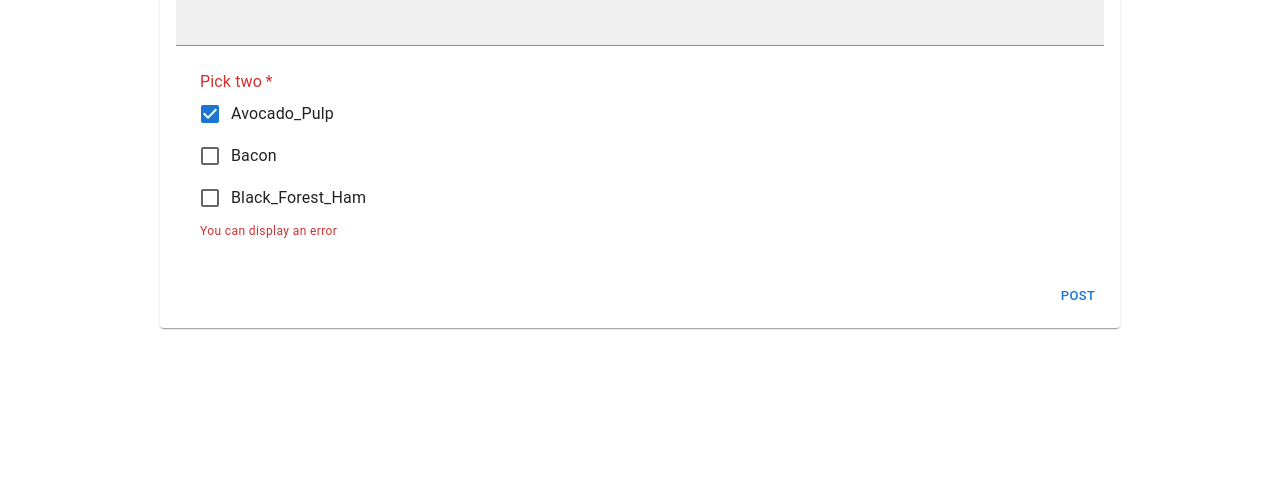
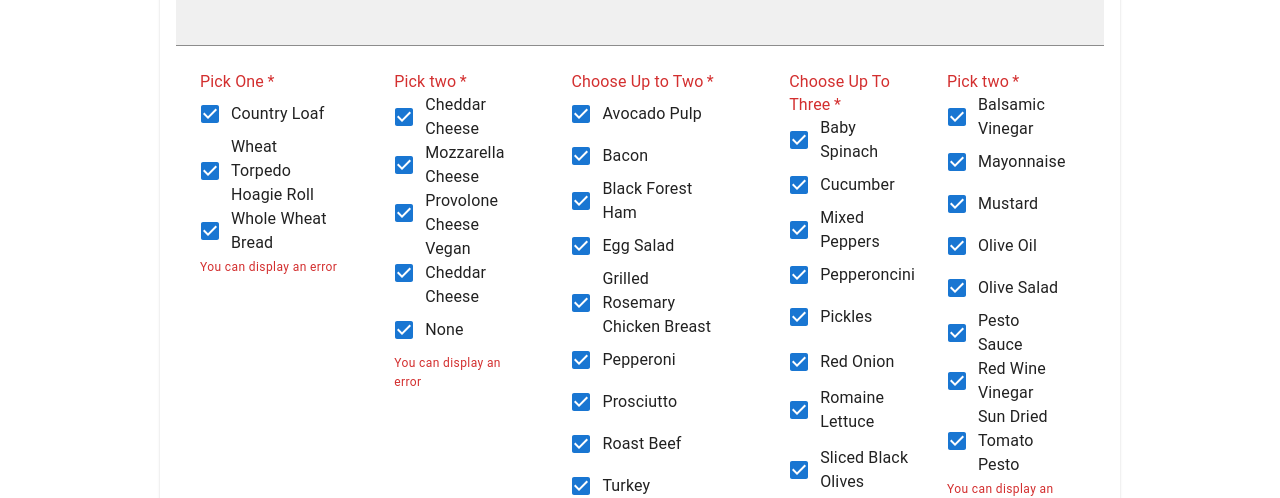
Before and after one commit to CroudsourcedCombos/main, a Next.js app in the folder frontend/: page /add-review in a window 1280 px wide. Shown: the part 311-809 px from the top of the page. Built offline with nearby package versions, Linux system fonts and the light colour scheme; no server answers.

Commit message:
Checkboxes for all options for building your own sandwich are now displayed, the checkboxes need to be properly implemented to un check and save the options of the user

```diff
--- a/frontend/components/foodCheckboxes.js
+++ b/frontend/components/foodCheckboxes.js
@@ -7,17 +7,51 @@ import FormControlLabel from "@mui/material/FormControlLabel";
 import FormHelperText from "@mui/material/FormHelperText";
 import Checkbox from "@mui/material/Checkbox";
 
+const Foods = {
+  BREADS: ["Country Loaf", "Wheat Torpedo Hoagie Roll", "Whole Wheat Bread"],
+  CHEESES: [
+    "Cheddar Cheese",
+    "Mozzarella Cheese",
+    "Provolone Cheese",
+    "Vegan Cheddar Cheese",
+    "None",
+  ],
+  TOPPINGS: [
+    "Avocado Pulp",
+    "Bacon",
+    "Black Forest Ham",
+    "Egg Salad",
+    "Grilled Rosemary Chicken Breast",
+    "Pepperoni",
+    "Prosciutto",
+    "Roast Beef",
+    "Turkey",
+  ],
+  ADD_ONS: [
+    "Baby Spinach",
+    "Cucumber",
+    "Mixed Peppers",
+    "Pepperoncini",
+    "Pickles",
+    "Red Onion",
+    "Romaine Lettuce",
+    "Sliced Black Olives",
+    "Sliced Jalepeno",
+    "Tomatoes",
+  ],
+  SPREADS: [
+    "Balsamic Vinegar",
+    "Mayonnaise",
+    "Mustard",
+    "Olive Oil",
+    "Olive Salad",
+    "Pesto Sauce",
+    "Red Wine Vinegar",
+    "Sun Dried Tomato Pesto",
+  ],
+};
+
 export default function CheckboxesGroup() {
-  const Bread = ["Country Loaf", "Wheat Torpedo Hoagie Roll", "Whole Wheat Bread"]
-  const Cheese = ["Cheddar Cheese", "Mozzarella Cheese", "Provolone Cheese", "Vegan Cheddar Cheese", "None"]
-  const Toppings = ["Avocado Pulp", "Bacon", "Black Forest Ham", "Egg Salad", "Grilled Rosemary Chicken Breast",
-    "Pepperoni", "Prosciutto", "Roast Beef", "Turkey"];
-  const Add_Ons=["Baby Spinach", "Cucumber", "Mixed Peppers", "Pepperoncini", "Pickles", "Red Onion", "Romaine Lettuce",
-    "Sliced Black Olives", "Sliced Jalepeno", "Tomatoes"];
-  const Spreads_and_Condiments =["Balsamic Vinegar", "Mayonnaise", "Mustard", "Olive Oil", "Olive Salad", "Pesto Sauce",
-    "Red Wine Vinegar", "Sun Dried Tomato Pesto"]
-
-
   const [state, setState] = React.useState({
     Avocado_Pulp: true,
     Bacon: false,
@@ -37,30 +71,34 @@ export default function CheckboxesGroup() {
 
   return (
     <Box sx={{ display: "flex" }}>
-      {/* <FormControl sx={{ m: 3 }} component="fieldset" variant="standard">
-        <FormLabel component="legend">Assign responsibility</FormLabel>
+      <FormControl
+        required
+        error={error}
+        component="fieldset"
+        sx={{ m: 3 }}
+        variant="standard"
+      >
+        <FormLabel component="legend">Pick One</FormLabel>
         <FormGroup>
+          {Foods.BREADS.map((bread, index) => {
+            return (
               <FormControlLabel
+                key={index}
                 control={
-              <Checkbox checked={Avocado_Pulp} onChange={handleChange} name="Avocado_Pulp" />
+                  <Checkbox
+                    checked={bread}
+                    onChange={handleChange}
+                    name={bread}
+                  />
                 }
-            label="Avocado_Pulp Gray"
+                label={bread}
               />
-          <FormControlLabel
-            control={
-              <Checkbox checked={Bacon} onChange={handleChange} name="Bacon" />
-            }
-            label="Bacon Killian"
-          />
-          <FormControlLabel
-            control={
-              <Checkbox checked={Black_Forest_Ham} onChange={handleChange} name="Black_Forest_Ham" />
-            }
-            label="Black_Forest_Ham Llorca"
-          />
+            );
+          })}
         </FormGroup>
-        <FormHelperText>Be careful</FormHelperText>
-      </FormControl> */}
+        <FormHelperText>You can display an error</FormHelperText>
+      </FormControl>
+
       <FormControl
         required
         error={error}
@@ -70,33 +108,102 @@ export default function CheckboxesGroup() {
       >
         <FormLabel component="legend">Pick two</FormLabel>
         <FormGroup>
-          {}
+          {Foods.CHEESES.map((bread, index) => {
+            return (
               <FormControlLabel
+                key={index}
                 control={
                   <Checkbox
-                checked={Avocado_Pulp}
+                    checked={bread}
                     onChange={handleChange}
-                name="Avocado_Pulp"
+                    name={bread}
                   />
                 }
-            label="Avocado_Pulp"
+                label={bread}
               />
+            );
+          })}
+        </FormGroup>
+        <FormHelperText>You can display an error</FormHelperText>
+      </FormControl>
+      <FormControl
+        required
+        error={error}
+        component="fieldset"
+        sx={{ m: 3 }}
+        variant="standard"
+      >
+        <FormLabel component="legend">Choose Up to Two</FormLabel>
+        <FormGroup>
+          {Foods.TOPPINGS.map((bread, index) => {
+            return (
               <FormControlLabel
-            control={
-              <Checkbox checked={Bacon} onChange={handleChange} name="Bacon" />
-            }
-            label="Bacon"
-          />
-          <FormControlLabel
+                key={index}
                 control={
                   <Checkbox
-                checked={Black_Forest_Ham}
+                    checked={bread}
                     onChange={handleChange}
-                name="Black_Forest_Ham"
+                    name={bread}
                   />
                 }
-            label="Black_Forest_Ham"
+                label={bread}
               />
+            );
+          })}
+        </FormGroup>
+        <FormHelperText>You can display an error</FormHelperText>
+      </FormControl>
+      <FormControl
+        required
+        error={error}
+        component="fieldset"
+        sx={{ m: 3 }}
+        variant="standard"
+      >
+        <FormLabel component="legend">Choose Up To Three</FormLabel>
+        <FormGroup>
+          {Foods.ADD_ONS.map((bread, index) => {
+            return (
+              <FormControlLabel
+                key={index}
+                control={
+                  <Checkbox
+                    checked={bread}
+                    onChange={handleChange}
+                    name={bread}
+                  />
+                }
+                label={bread}
+              />
+            );
+          })}
+        </FormGroup>
+        <FormHelperText>You can display an error</FormHelperText>
+      </FormControl>
+      <FormControl
+        required
+        error={error}
+        component="fieldset"
+        sx={{ m: 3 }}
+        variant="standard"
+      >
+        <FormLabel component="legend">Pick two</FormLabel>
+        <FormGroup>
+          {Foods.SPREADS.map((bread, index) => {
+            return (
+              <FormControlLabel
+                key={index}
+                control={
+                  <Checkbox
+                    checked={bread}
+                    onChange={handleChange}
+                    name={bread}
+                  />
+                }
+                label={bread}
+              />
+            );
+          })}
         </FormGroup>
         <FormHelperText>You can display an error</FormHelperText>
       </FormControl>
```
Lines whose indentation alone changed are shown as unchanged.
